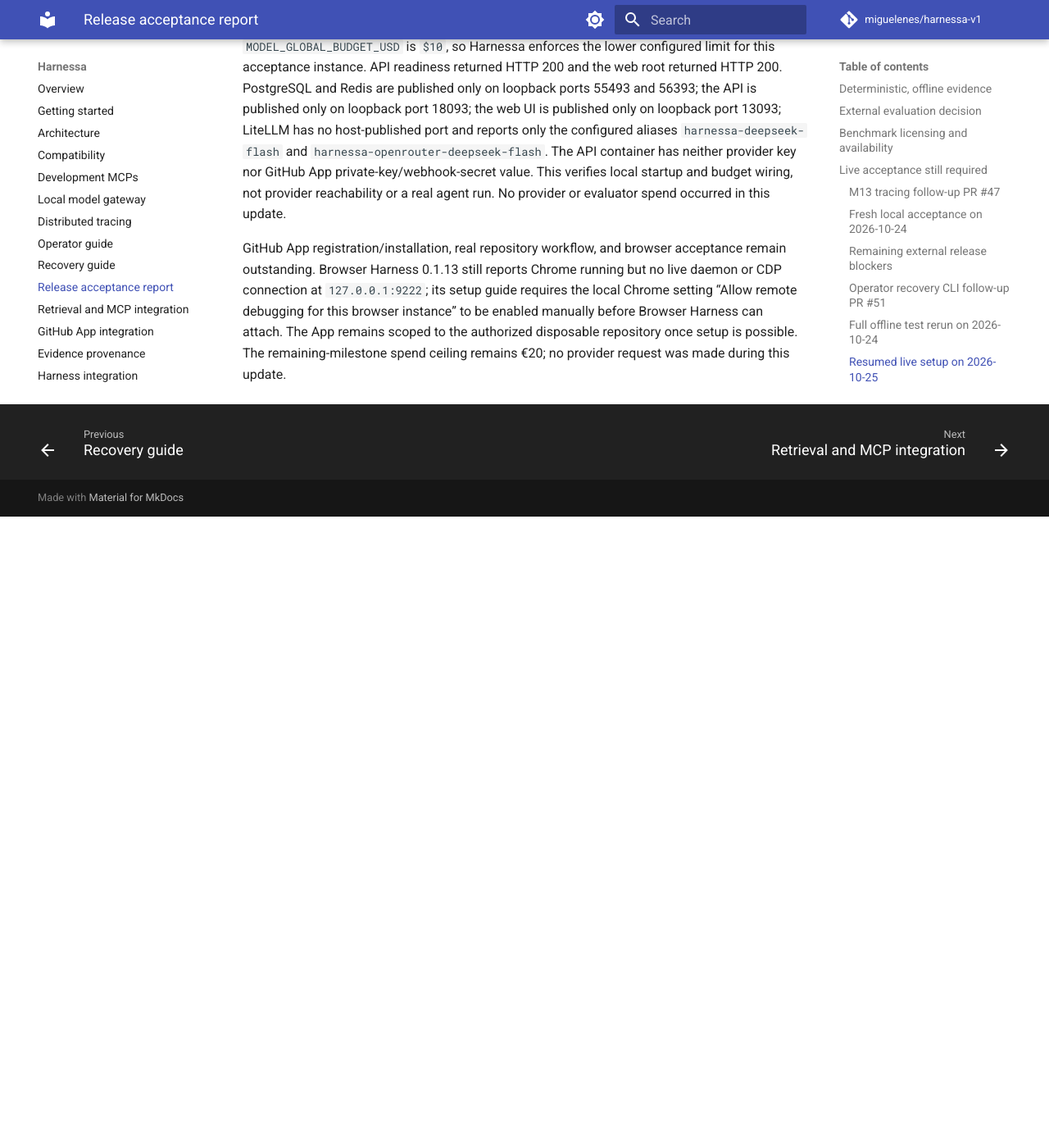
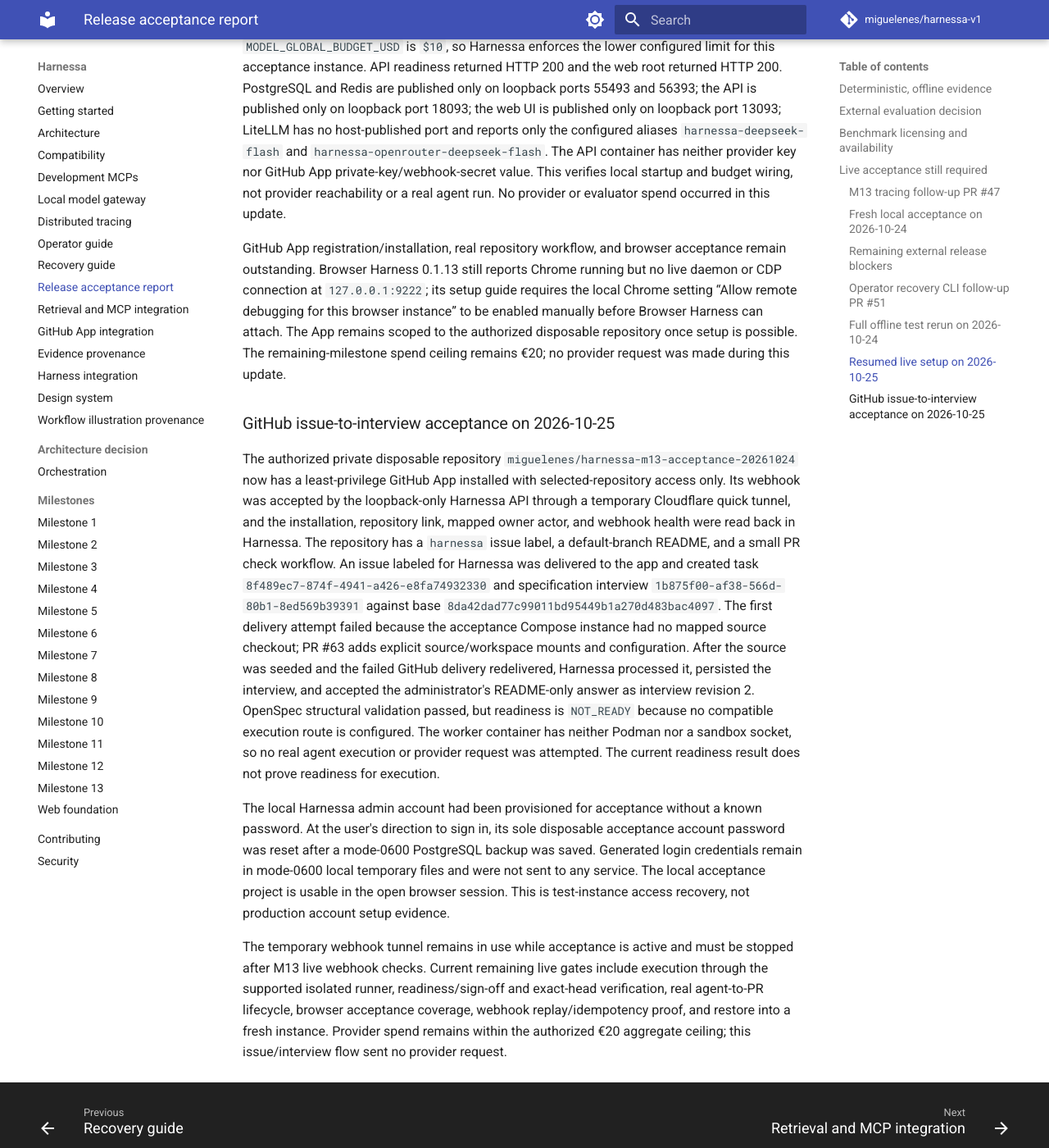
Before and after one commit to miguelenes/harnessa-v1, an MkDocs documentation site: the page built from docs/acceptance-report.md, in a window 1280 px wide and 1400 px high, scrolled down 9854 px. Shown: the whole window at 82% size. Built offline with MkDocs 1.6.1 and Material for MkDocs 9.7.7, drawn with Linux system fonts in a browser that asks for light colours; comment, search, counter and statistics services are not loaded; before the commit the page ends 10484 px from its top, so only the background shows below that.

Commit message:
docs: record live M13 issue acceptance progress

```diff
--- a/docs/acceptance-report.md
+++ b/docs/acceptance-report.md
@@ -95,3 +95,11 @@
 The existing persisted M13 acceptance database was started and upgraded from Alembic revision `e907c29db3fa` to `92d4a1b8c6f0` using the current `origin/main` source at `cbad3cc4ff42ed4ed118fc5bb338580bd8c4d66e`. The shared ledger reads `max_usd=20.00000000`, `billed_usd=0.00002280`, `estimated_usd=0`, and `reserved_usd=0`. The API container's effective `MODEL_GLOBAL_BUDGET_USD` is `$10`, so Harnessa enforces the lower configured limit for this acceptance instance. API readiness returned HTTP 200 and the web root returned HTTP 200. PostgreSQL and Redis are published only on loopback ports 55493 and 56393; the API is published only on loopback port 18093; the web UI is published only on loopback port 13093; LiteLLM has no host-published port and reports only the configured aliases `harnessa-deepseek-flash` and `harnessa-openrouter-deepseek-flash`. The API container has neither provider key nor GitHub App private-key/webhook-secret value. This verifies local startup and budget wiring, not provider reachability or a real agent run. No provider or evaluator spend occurred in this update.
 
 GitHub App registration/installation, real repository workflow, and browser acceptance remain outstanding. Browser Harness 0.1.13 still reports Chrome running but no live daemon or CDP connection at `127.0.0.1:9222`; its setup guide requires the local Chrome setting “Allow remote debugging for this browser instance” to be enabled manually before Browser Harness can attach. The App remains scoped to the authorized disposable repository once setup is possible. The remaining-milestone spend ceiling remains €20; no provider request was made during this update.
+
+### GitHub issue-to-interview acceptance on 2026-10-25
+
+The authorized private disposable repository `miguelenes/harnessa-m13-acceptance-20261024` now has a least-privilege GitHub App installed with selected-repository access only. Its webhook was accepted by the loopback-only Harnessa API through a temporary Cloudflare quick tunnel, and the installation, repository link, mapped owner actor, and webhook health were read back in Harnessa. The repository has a `harnessa` issue label, a default-branch README, and a small PR check workflow. An issue labeled for Harnessa was delivered to the app and created task `8f489ec7-874f-4941-a426-e8fa74932330` and specification interview `1b875f00-af38-566d-80b1-8ed569b39391` against base `8da42dad77c99011bd95449b1a270d483bac4097`. The first delivery attempt failed because the acceptance Compose instance had no mapped source checkout; PR #63 adds explicit source/workspace mounts and configuration. After the source was seeded and the failed GitHub delivery redelivered, Harnessa processed it, persisted the interview, and accepted the administrator's README-only answer as interview revision 2. OpenSpec structural validation passed, but readiness is `NOT_READY` because no compatible execution route is configured. The worker container has neither Podman nor a sandbox socket, so no real agent execution or provider request was attempted. The current readiness result does not prove readiness for execution.
+
+The local Harnessa admin account had been provisioned for acceptance without a known password. At the user's direction to sign in, its sole disposable acceptance account password was reset after a mode-0600 PostgreSQL backup was saved. Generated login credentials remain in mode-0600 local temporary files and were not sent to any service. The local acceptance project is usable in the open browser session. This is test-instance access recovery, not production account setup evidence.
+
+The temporary webhook tunnel remains in use while acceptance is active and must be stopped after M13 live webhook checks. Current remaining live gates include execution through the supported isolated runner, readiness/sign-off and exact-head verification, real agent-to-PR lifecycle, browser acceptance coverage, webhook replay/idempotency proof, and restore into a fresh instance. Provider spend remains within the authorized €20 aggregate ceiling; this issue/interview flow sent no provider request.
```
Also changed, not shown: docs/milestones/13.md (+4 -0 lines).
